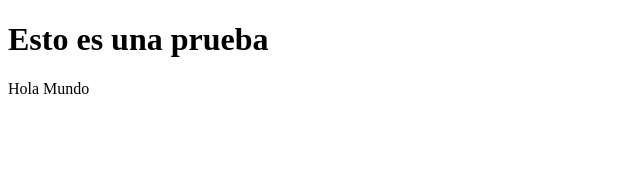
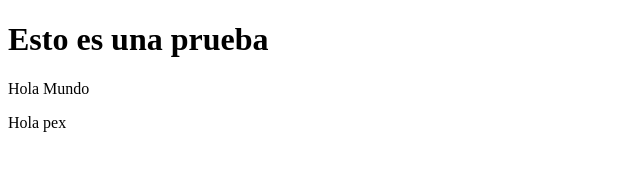
Before and after one commit to PaolaCieza/WEB-DESIGN, a plain HTML site: page Index.html in a window 1280 px wide. Shown: the full height of the page, 0-640 px from the left. Drawn offline with Linux system fonts and the light colour scheme.

Commit message:
Hola
Ya lo actualice

```diff
--- a/Index.html
+++ b/Index.html
@@ -9,5 +9,6 @@
 <body>
     <h1>Esto es una prueba</h1>
     <p>Hola Mundo</p>
+    <p>Hola pex</p>
 </body>
 </html>
```
